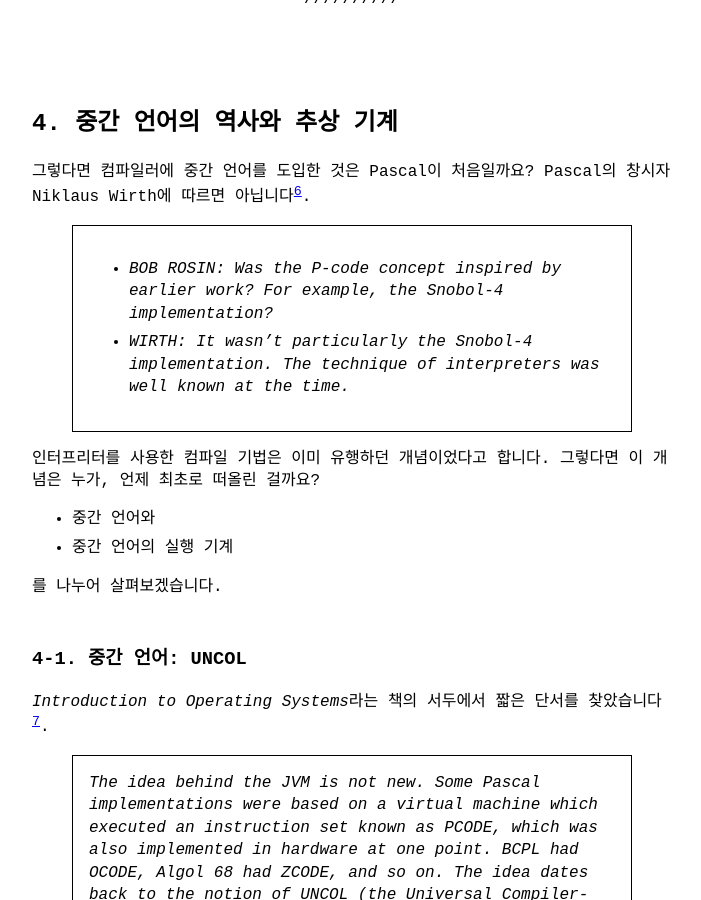
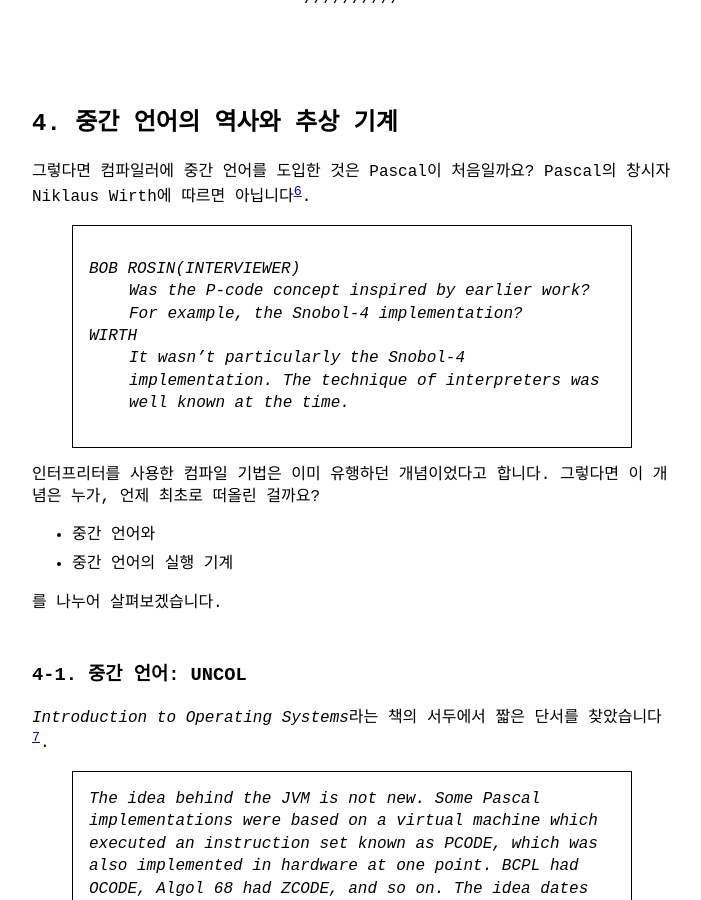
Before and after one commit to electronyoon/electronyoon.github.io, a Jekyll site: the page built from _posts/2024-11-05-자바 바이트 코드, 왜 만들었을까?.md, in a window 1280 px wide and 900 px high, scrolled down 4163 px. Shown: the whole window, without its empty margins (288-989 px from the left). Built offline with Jekyll 4.4.1, drawn with Linux system fonts in a browser that asks for light colours.

Commit message:
modify blockquote interview using kramdown definition grammar

```diff
--- a/_posts/2024-11-05-자바 바이트 코드, 왜 만들었을까?.md
+++ b/_posts/2024-11-05-자바 바이트 코드, 왜 만들었을까?.md
@@ -118,8 +118,11 @@
 
 그렇다면 컴파일러에 중간 언어를 도입한 것은 Pascal이 처음일까요? Pascal의 창시자 Niklaus Wirth에 따르면 아닙니다[^6].
 
-> - BOB ROSIN: Was the P-code concept inspired by earlier work? For example, the Snobol-4 implementation?
-> - WIRTH: It wasn't particularly the Snobol-4 implementation. The technique of interpreters was well known at the time.
+> BOB ROSIN(INTERVIEWER)
+> : Was the P-code concept inspired by earlier work? For example, the Snobol-4 implementation?
+>
+> WIRTH
+> : It wasn't particularly the Snobol-4 implementation. The technique of interpreters was well known at the time.
 
 인터프리터를 사용한 컴파일 기법은 이미 유행하던 개념이었다고 합니다. 그렇다면 이 개념은 누가, 언제 최초로 떠올린 걸까요?
 - 중간 언어와
```
